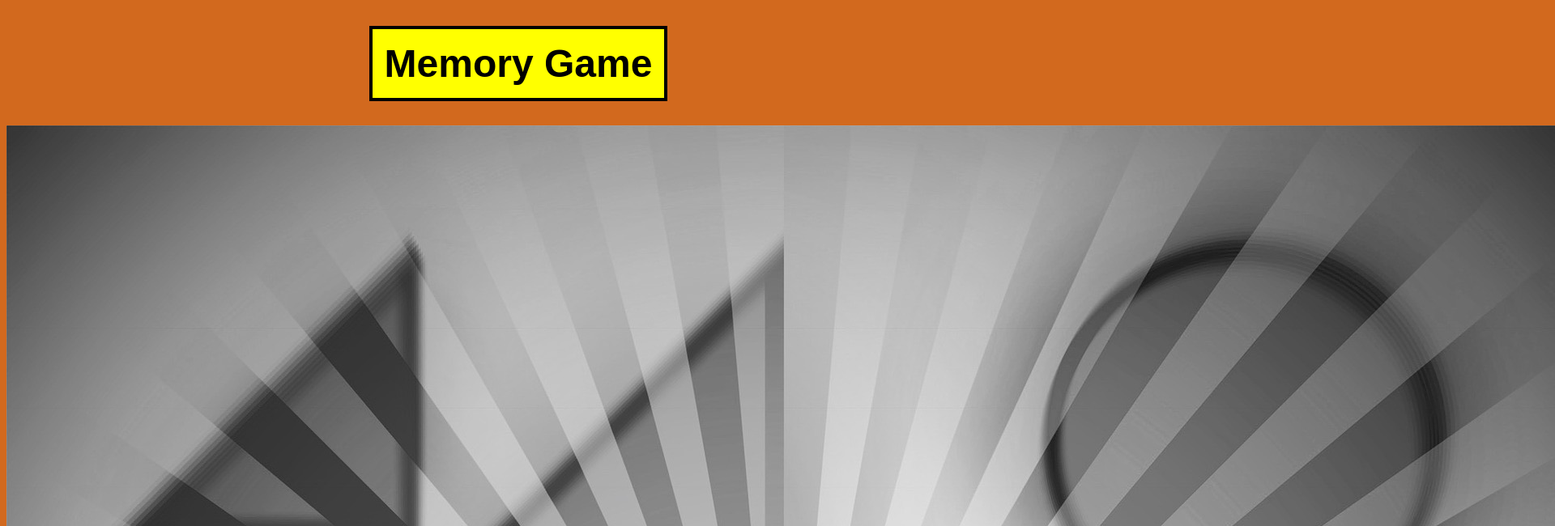
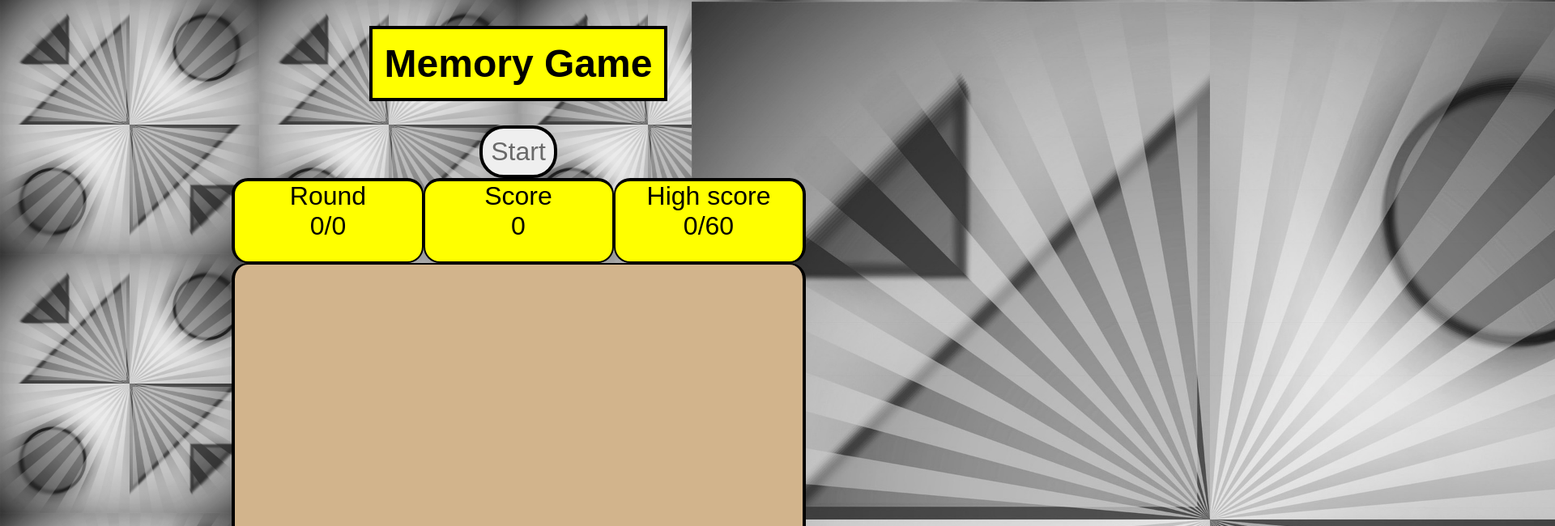
Before and after one commit to arajv11/BrowserGame, a plain HTML site: page index.html in a window 1280 px wide. Shown: the part 6-656 px from the top of the page at 81% size, 1920 px wide, since content can reach past the window. Drawn offline with Linux system fonts and the light colour scheme; a web font is replaced by a local one.

Commit message:
Update style.css

```diff
--- a/style.css
+++ b/style.css
@@ -3,6 +3,16 @@
 body {
     text-align: center;
     background-color: chocolate;
+    background-image: url("CircleAndTriangle.jpg");
+    background-size: 25%;
+    /* Image by <a href="https://pixabay.com/users/goodlynx-135214/?utm_source=link-attribution&amp;utm_medium=referral&amp;utm_campaign=image&amp;utm_content=2817099">Alex S.</a> from <a href="https://pixabay.com/?utm_source=link-attribution&amp;utm_medium=referral&amp;utm_campaign=image&amp;utm_content=2817099">Pixabay</a>; */
+}
+
+img {
+    z-index: -1;
+    position: absolute;
+    width: 100%;
+    background-size: cover;
 }
 
 h1 {
@@ -19,15 +29,14 @@ h1 {
     display: inline-block;
 }
 
-.round-and-score {
+.round-score-and-highscore {
     font-family: 'Kdam Thmor Pro', sans-serif;
-    font-weight: 900;
     font-size: 2rem;
 }
 
-#round, #score {
+#round, #score, #high-score {
     display: inline-block;
-    width: 349px;
+    width: 231px;
     height: 99px;
     background-color: yellow;
     border: 4px solid black;
@@ -41,13 +50,18 @@ h1 {
 
 #score {
     border-left-width: 2px;
+    border-right-width: 2px;
+}
+
+#high-score {
+    border-left-width: 2px;
 }
 
 #game-area-div {
     font-size: 0rem;
     display: inline-block;
-    width: 702px;
-    height: 500px;
+    width: 701px;
+    height: 750px;
     border: 4px solid black;
     border-top-width: 2px;
     border-radius: 20px;
@@ -58,10 +72,11 @@ h1 {
     font-family: 'Kdam Thmor Pro', sans-serif;
     font-size: 2rem;
     text-align: center;
-    animation-name: question-and-answer;
+    animation-name: fadeIn;
+    animation-duration: 1s;
 }
 
-@keyframes question-and-answer {
+@keyframes fadeIn {
     from {opacity: 0;}
     to {opacity: 1;}
 }
```
